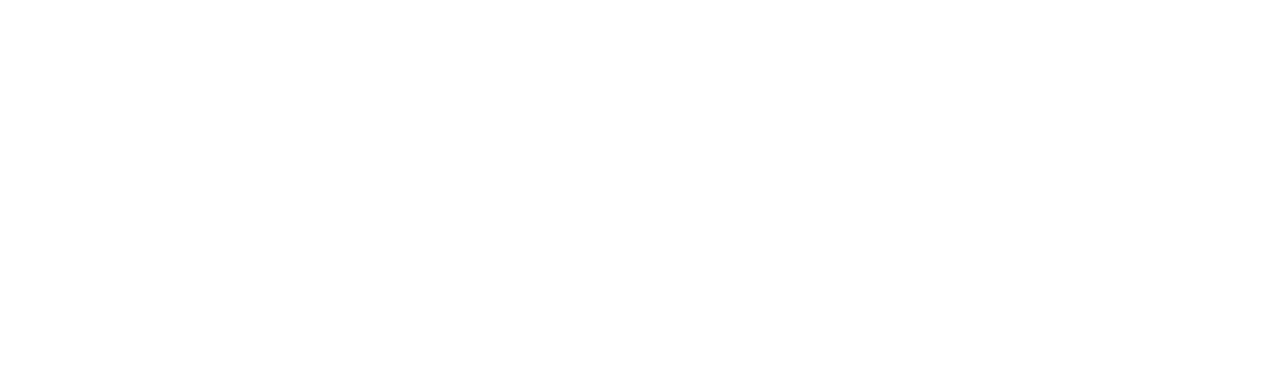
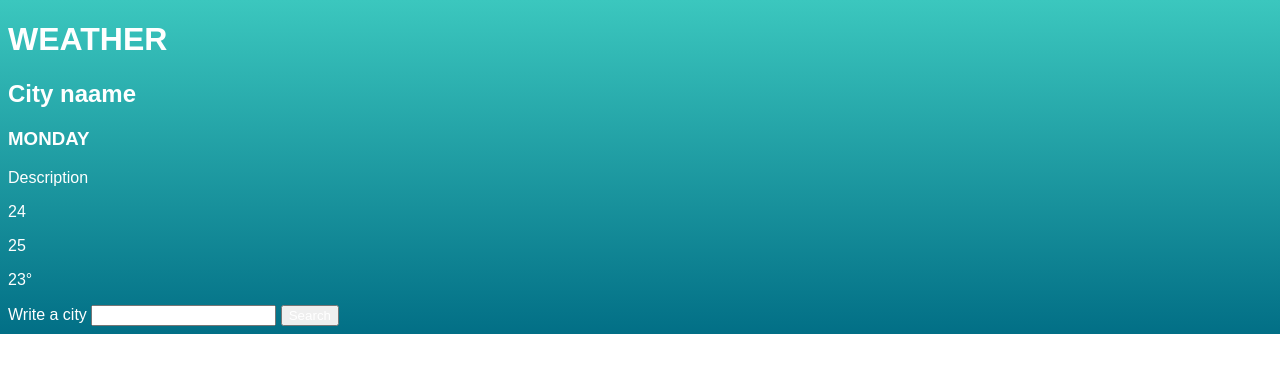
Before and after one commit to jessicafarias/WeatherApp, a website: page src/template.html in a window 1280 px wide. Drawn offline with Linux system fonts and the light colour scheme; a web font is replaced by a local one.

Commit message:
Adding styles to the project
Adding reset.css file
Adding style.css file
Adding index.html hard-code containers

```diff
--- a/package.json
+++ b/package.json
@@ -25,5 +25,8 @@
     "style-loader": "^2.0.0",
     "webpack": "^5.9.0",
     "webpack-cli": "^4.2.0"
+  },
+  "dependencies": {
+    "bootstrap": "^4.5.3"
   }
 }
--- /dev/null
+++ b/src/reset.css
@@ -0,0 +1,116 @@
+html,
+body,
+div,
+span,
+applet,
+object,
+iframe,
+h1,
+h2,
+h3,
+h4,
+h5,
+h6,
+p,
+blockquote,
+pre,
+a,
+abbr,
+acronym,
+address,
+big,
+cite,
+code,
+del,
+dfn,
+em,
+img,
+ins,
+kbd,
+q,
+s,
+samp,
+small,
+strike,
+strong,
+sub,
+sup,
+tt,
+var,
+b,
+u,
+i,
+center,
+dl,
+dt,
+dd,
+ol,
+ul,
+li,
+fieldset,
+form,
+label,
+legend,
+table,
+caption,
+tbody,
+tfoot,
+thead,
+tr,
+th,
+td,
+article,
+aside,
+canvas,
+details,
+embed,
+figure,
+figcaption,
+footer,
+header,
+hgroup,
+menu,
+nav,
+output,
+ruby,
+section,
+summary,
+time,
+mark,
+audio,
+video {
+  margin: 0;
+  padding: 0;
+  border: 0;
+}
+
+ol,
+ul {
+  list-style: none;
+}
+
+blockquote,
+q {
+  quotes: none;
+}
+
+blockquote::before,
+blockquote::after,
+q::before,
+q::after {
+  content: '';
+  content: none;
+}
+
+table {
+  border-collapse: collapse;
+  border-spacing: 0;
+}
+
+*,
+*::after,
+*::before {
+  -webkit-box-sizing: border-box !important;
+  -moz-box-sizing: border-box !important;
+  box-sizing: border-box !important;
+}
--- /dev/null
+++ b/src/style.css
@@ -0,0 +1,21 @@
+@import url('https://fonts.googleapis.com/css2?family=Alatsi&family=Open+Sans+Condensed:wght@300&display=swap');
+*{
+  color: white;
+}
+.location{
+  background: rgba(225, 226, 238, 0.123);
+  color: white;
+  z-index: 2;
+  border-radius: 10px;
+  font-family: 'Open Sans Condensed', sans-serif;
+}
+body{
+  background: linear-gradient(0deg, rgba(2,111,134,1) 0%, rgba(59,199,190,1) 100%);
+  background-repeat: no-repeat;
+  background-size: cover;
+  font-family: 'Alatsi', sans-serif;
+};
+
+.weather{
+  font-family: 'Alatsi', sans-serif;
+}
--- a/src/template.html
+++ b/src/template.html
@@ -2,8 +2,33 @@
 <html>
   <head>
     <meta charset="UTF-8">
+    <link rel="stylesheet" href="../src/style.css">
+    <meta name="viewport" content="width=device-width, user-scalable=no">
   </head>
   <body>
-    <h1 id = "weather"></h1>
+    <div class="d-flex justify-content-center align-items-center">
+      <h1 id = "weather" class="text-center">WEATHER</h1>
+    </div>
+    <div class="p-4">
+      <div class="m-2 p-2">
+        <div class="data-div">
+          <h2>City naame</h2>
+          <h3>MONDAY</h3>
+          <p>Description</p>
+        </div>
+        <div>
+          <div>
+            <p>24</p>
+            <p>25</p>
+          </div>
+          <p>23°</p>
+        </div>
+      </div>
+    </div>
+    <form action="form">
+      <label>Write a city</label>
+      <input type="text" id = "city">
+      <input type="button" value="Search">
+    </form>
   </body>
 </html>
```
Also changed, not shown: src/index.js (+11 -7 lines), webpack.config.js (+0 -10 lines), dist/index.html, dist/main.js, 1 other file.
